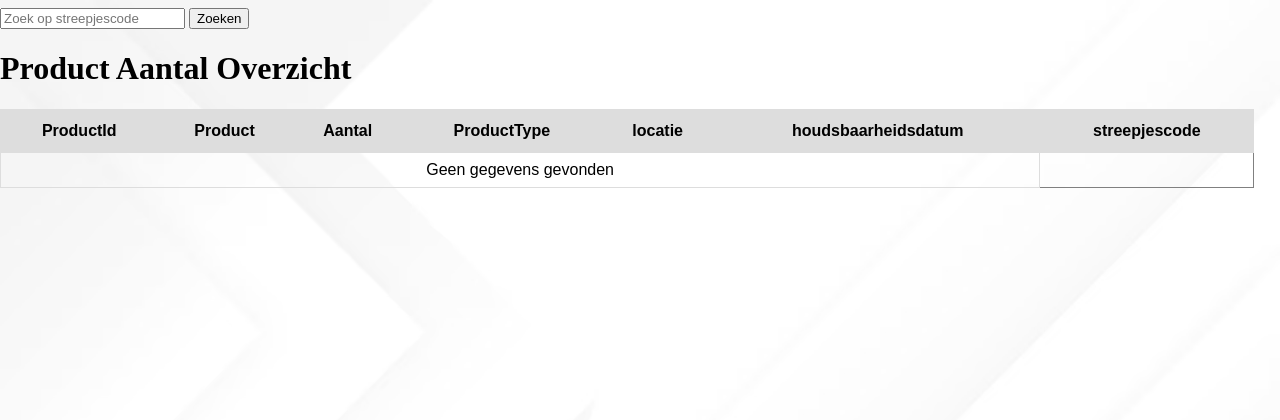
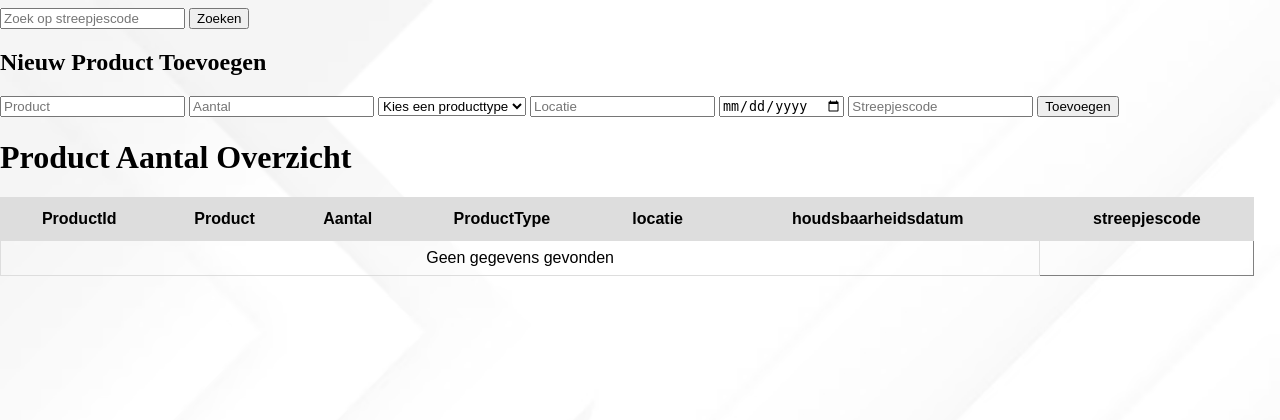
Before and after one commit to Amanaman1234/ExamenProject, a PHP site: page /invetaris.php in a window 1280 px wide. Shown: the top 420 px of the page. Run offline with PHP 8.4, Linux system fonts and the light colour scheme; data that the repository does not hold is empty.

Commit message:
product toevoegen
je kan een product toevoegen met alle info erbij hij krijgt automatisch een id (misschien later meer product types toevoegen

```diff
--- a/invetaris.php
+++ b/invetaris.php
@@ -12,6 +12,24 @@
         <input type="text" name="search" placeholder="Zoek op streepjescode" value="<?php echo isset($_GET['search']) ? htmlspecialchars($_GET['search']) : ''; ?>">
         <button type="submit">Zoeken</button>
 </form>
+
+<h2>Nieuw Product Toevoegen</h2>
+    <form method="POST" action="">
+        <input type="text" name="product" placeholder="Product" required>
+        <input type="number" name="aantal" placeholder="Aantal" required>
+        <select name="producttype" required>
+            <option value="">Kies een producttype</option>
+            <option value="groenten">Groenten</option>
+            <option value="vlees">Vlees</option>
+            <option value="fruit">Fruit</option>
+            <option value="vis">Vis</option>
+            <option value="pasta">Pasta</option>
+        </select>
+        <input type="text" name="locatie" placeholder="Locatie" required>
+        <input type="date" name="houdsbaarheidsdatum" placeholder="Houdsbaarheidsdatum" required>
+        <input type="text" name="streepjescode" placeholder="Streepjescode" required>
+        <button type="submit" name="add_product">Toevoegen</button>
+    </form>
 
 <h1>Product Aantal Overzicht</h1>
         <table class=tabel border="1">
@@ -35,6 +53,24 @@ $conn = new mysqli($servername, $username, $password, $dbname);
 if ($conn->connect_error) {
 die("Connection failed: " . $conn->connect_error);
 }
+
+if (isset($_POST['add_product'])) {
+    $product = $conn->real_escape_string($_POST['product']);
+    $aantal = $conn->real_escape_string($_POST['aantal']);
+    $producttype = $conn->real_escape_string($_POST['producttype']);
+    $locatie = $conn->real_escape_string($_POST['locatie']);
+    $houdsbaarheidsdatum = $conn->real_escape_string($_POST['houdsbaarheidsdatum']);
+    $streepjescode = $conn->real_escape_string($_POST['streepjescode']);
+
+    $insert_query = "INSERT INTO invetaris (product, aantal, producttype, locatie, houdsbaarheidsdatum, streepjescode) VALUES ('$product', '$aantal', '$producttype', '$locatie', '$houdsbaarheidsdatum', '$streepjescode')";
+
+    if ($conn->query($insert_query) === TRUE) {
+        echo "Nieuw product succesvol toegevoegd!";
+    } else {
+        echo "Fout bij het toevoegen van het product: " . $conn->error;
+    }
+}
+
 $search = isset($_GET['search']) ? $conn->real_escape_string($_GET['search']) : '';
 
 $query = "SELECT * FROM invetaris";
```
